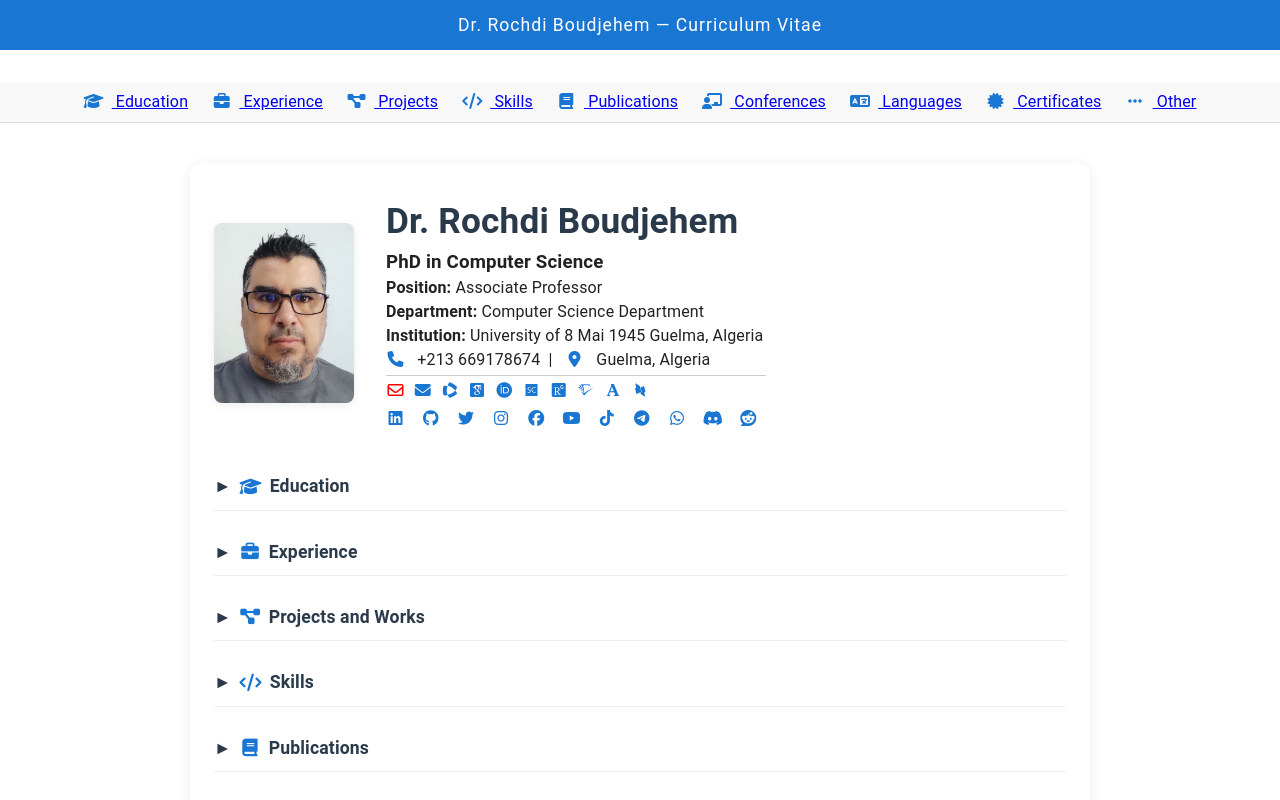
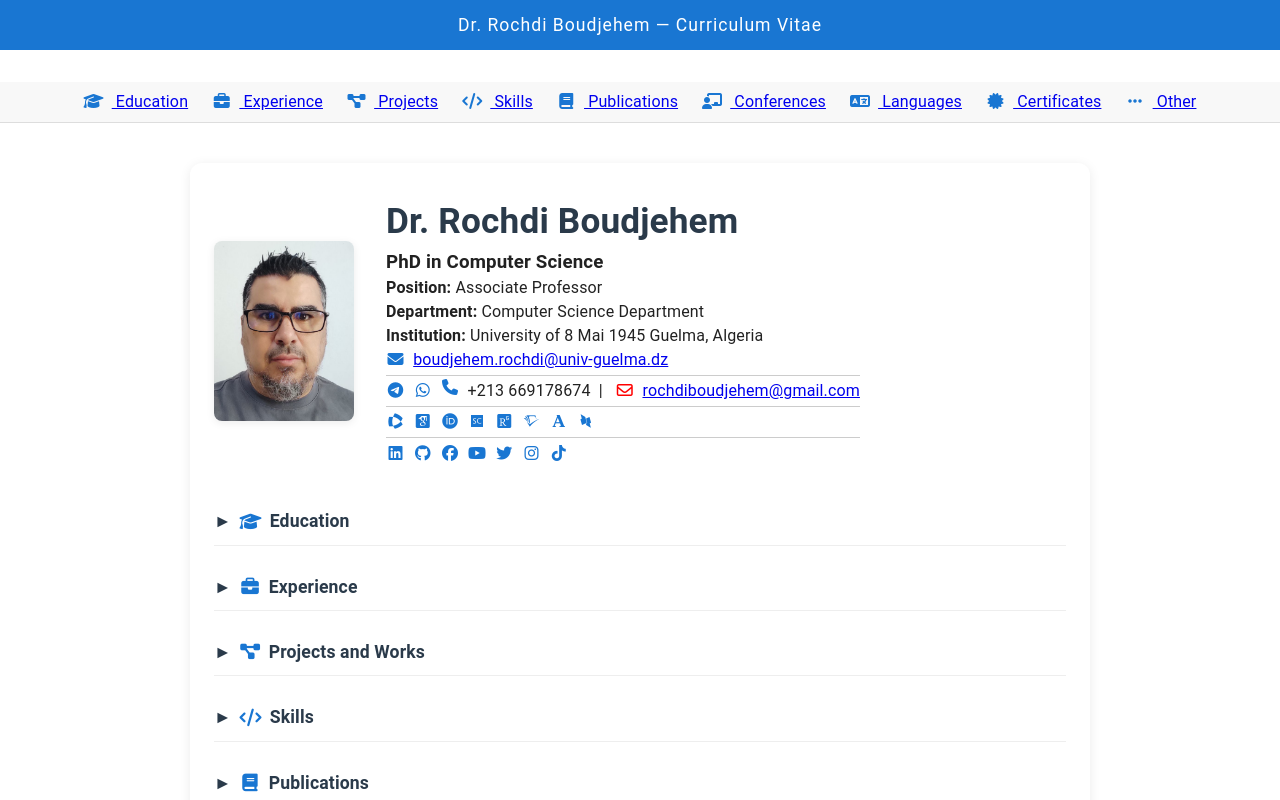
Before and after one commit to rochdiboudjehem/rochdiboudjehem.github.io, a React (Vite) app: page / in a window 1280 px wide. Shown: the top 800 px of the page. Built offline with nearby package versions, Linux system fonts and the light colour scheme.

Commit message:
feat: update contact information and social links in App component; modify cvData structure for consistency

```diff
--- a/src/App.tsx
+++ b/src/App.tsx
@@ -105,8 +105,15 @@ function App() {
               <div><b>Department:</b> {personal.department}</div>
               <div><b>Institution:</b> {personal.institution}</div>
               <div>
-                <i className="fas fa-phone icon" /> {contacts.phone}
-                &nbsp; | &nbsp;&nbsp;<i className="fas fa-map-marker-alt icon" /> {contacts.address}
+
+
+                {contacts.email && (
+                  <a href={contacts.email} target="_blank" rel="noopener noreferrer" title="Email">
+                    <i className="fas fa-envelope icon"></i>
+                    <span>boudjehem.rochdi@univ-guelma.dz</span>
+                  </a>
+                )}
+
               </div>
               <hr style={{ margin: '3px 0', border: 0, borderTop: '1px solid #ccc' }} />
               <div className="contact-section" >
@@ -115,18 +122,28 @@ function App() {
                 </div> */}
                 {/* Academic Accounts */}
                 <div style={{ display: 'flex', flexWrap: 'wrap', }}>
-
+                {social.telegram && (
+                  <a href={social.telegram} target="_blank" rel="noopener noreferrer" title="Telegram">
+                    <i className="fab fa-telegram icon" />
+                  </a>
+                )}
+                {social.whatsapp && (
+                  <a href={social.whatsapp} target="_blank" rel="noopener noreferrer" title="WhatsApp">
+                    <i className="fab fa-whatsapp icon" />
+                  </a>
+                )}
+                  <i className="fas fa-phone icon" /> {contacts.phone}
+                  &nbsp; | &nbsp;&nbsp;
+                  {/* <i className="fas fa-map-marker-alt icon" />                    */}
                   {contacts.email && (
                     <a href={contacts.gmail} target="_blank" rel="noopener noreferrer" title="Gmail" >
-                      <i style={{ color: 'red'}} className="far fa-envelope icon" />
+                      <i style={{ color: 'red' }} className="far fa-envelope icon"></i>
+                      <span>rochdiboudjehem@gmail.com</span>
                     </a>
                   )}
-
-                  {contacts.email && (
-                    <a href={contacts.email} target="_blank" rel="noopener noreferrer" title="Email">
-                      <i className="fas fa-envelope icon" />
-                    </a>
-                  )}
+                </div>
+                <hr style={{ margin: '3px 0', border: 0, borderTop: '1px solid #ccc' }} />
+                <div style={{ display: 'flex', gap: 0, flexWrap: 'wrap', }}>
 
                   {academicAccounts.webOfScience && (
                     <a href={academicAccounts.webOfScience} target="_blank" rel="noopener noreferrer" title="Web of Science">
@@ -172,9 +189,11 @@ function App() {
                     </a>
                   )}
 
+
                 </div>
+                <hr style={{ margin: '3px 0', border: 0, borderTop: '1px solid #ccc' }} />
                 {/* Social Accounts */}
-                <div style={{ display: 'flex', gap: 8, flexWrap: 'wrap', marginTop: 4 }}>
+                <div style={{ display: 'flex', gap: 0, flexWrap: 'wrap', marginTop: 4 }}>
                   {social.linkedin && (
                     <a href={social.linkedin} target="_blank" rel="noopener noreferrer" title="LinkedIn">
                       <i className="fab fa-linkedin icon" />
@@ -183,6 +202,16 @@ function App() {
                   {social.github && (
                     <a href={social.github} target="_blank" rel="noopener noreferrer" title="GitHub">
                       <i className="fab fa-github icon" />
+                    </a>
+                  )}
+                  {social.facebook && (
+                    <a href={social.facebook} target="_blank" rel="noopener noreferrer" title="Facebook">
+                      <i className="fab fa-facebook icon" />
+                    </a>
+                  )}
+                  {social.youtube && (
+                    <a href={social.youtube} target="_blank" rel="noopener noreferrer" title="YouTube">
+                      <i className="fab fa-youtube icon" />
                     </a>
                   )}
                   {social.twitter && (
@@ -195,41 +224,22 @@ function App() {
                       <i className="fab fa-instagram icon" />
                     </a>
                   )}
-                  {social.facebook && (
-                    <a href={social.facebook} target="_blank" rel="noopener noreferrer" title="Facebook">
-                      <i className="fab fa-facebook icon" />
-                    </a>
-                  )}
-                  {social.youtube && (
-                    <a href={social.youtube} target="_blank" rel="noopener noreferrer" title="YouTube">
-                      <i className="fab fa-youtube icon" />
-                    </a>
-                  )}
                   {social.tiktok && (
                     <a href={social.tiktok} target="_blank" rel="noopener noreferrer" title="TikTok">
                       <i className="fab fa-tiktok icon" />
                     </a>
                   )}
-                  {social.telegram && (
-                    <a href={social.telegram} target="_blank" rel="noopener noreferrer" title="Telegram">
-                      <i className="fab fa-telegram icon" />
-                    </a>
-                  )}
-                  {social.whatsapp && (
-                    <a href={social.whatsapp} target="_blank" rel="noopener noreferrer" title="WhatsApp">
-                      <i className="fab fa-whatsapp icon" />
-                    </a>
-                  )}
-                  {social.discord && (
+
+                  {/* {social.discord && (
                     <a href={social.discord} target="_blank" rel="noopener noreferrer" title="Discord">
                       <i className="fab fa-discord icon" />
                     </a>
-                  )}
-                  {social.reddit && (
+                  )} */}
+                  {/* {social.reddit && (
                     <a href={social.reddit} target="_blank" rel="noopener noreferrer" title="Reddit">
                       <i className="fab fa-reddit icon" />
                     </a>
-                  )}
+                  )} */}
                 </div>
 
 
--- a/src/cvData.ts
+++ b/src/cvData.ts
@@ -20,16 +20,16 @@ export const cvData = {
   },
   academicAccounts: {
     webOfScience: "https://www.webofscience.com/wos/author/record/ABC-4157-2021",
+    scopus: "http://scopus.com/authid/detail.uri?authorId=57468903100",
+    orcid: "https://orcid.org/0000-0002-9998-4833",
+    researchGate: "https://www.researchgate.net/profile/Rochdi-Boudjehem",
     googleScholar: "https://scholar.google.com/citations?user=CXoCLWIAAAAJ&hl=en",
-    orcid: "https://orcid.org/0000-0002-9998-4833",
-    scopus: "http://scopus.com/authid/detail.uri?authorId=57468903100",
-    researchGate: "https://www.researchgate.net/profile/Rochdi-Boudjehem",
-    semanticScholar: "https://www.semanticscholar.org/author/Rochdi-Boudjehem/1234567890",
-    academia: "https://guelma.academia.edu/RochdiBoudjehem",
-    dblp:"https://dblp.org/pid/313/5053.html"
+    semanticScholar: "https://www.semanticscholar.org/author/Rochdi-Boudjehem/2136277524",
+    dblp:"https://dblp.org/pid/313/5053.html",
+    academia: "https://guelma.academia.edu/RochdiBoudjehem"
   },
   social: {
-    linkedin: "https://www.linkedin.com/in/rochdi-boudjehem-8b0a1b1a/",
+    linkedin: "https://www.linkedin.com/in/rochdi-boudjehem-a142a927b/",
     github: "https://github.com/rochdiboudjehem",
     twitter: "https://twitter.com/RochdiBoudjehem",
     instagram: "https://www.instagram.com/dr.rochdi.boudjehem/",
```
